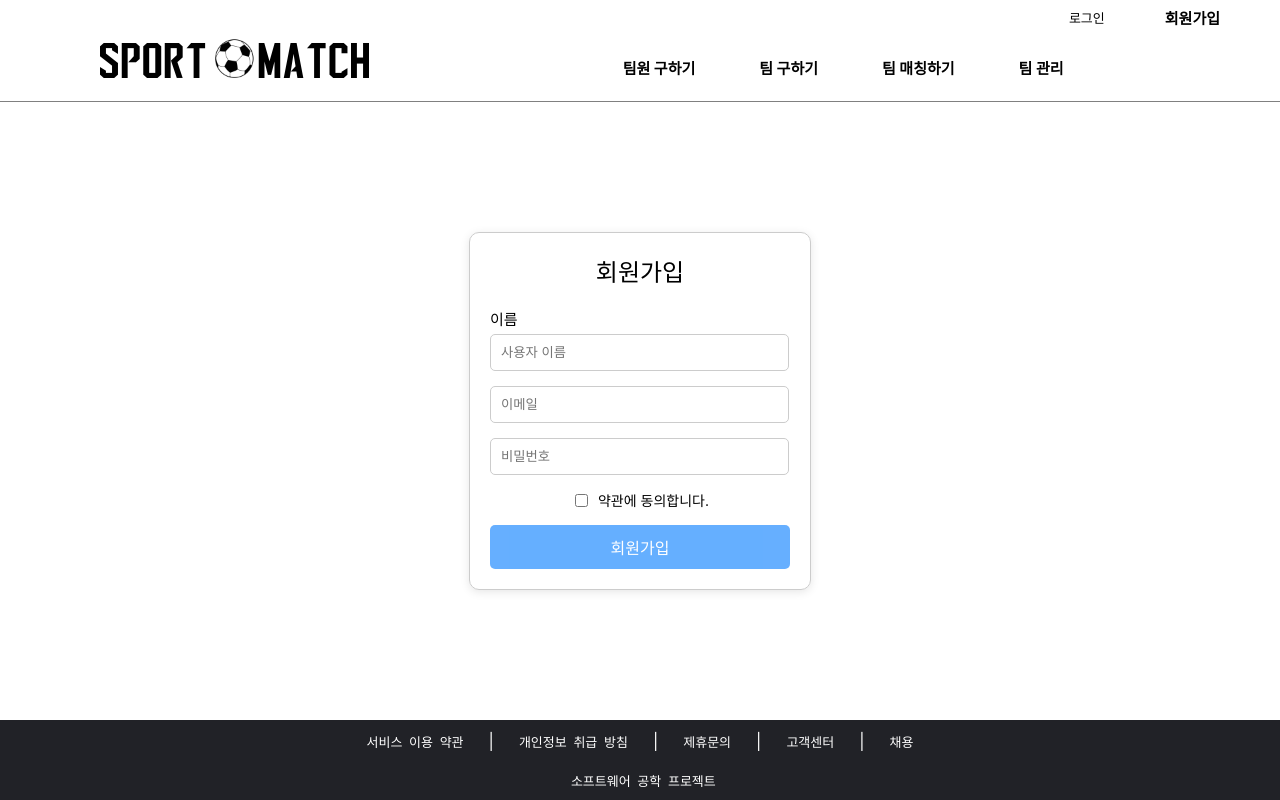
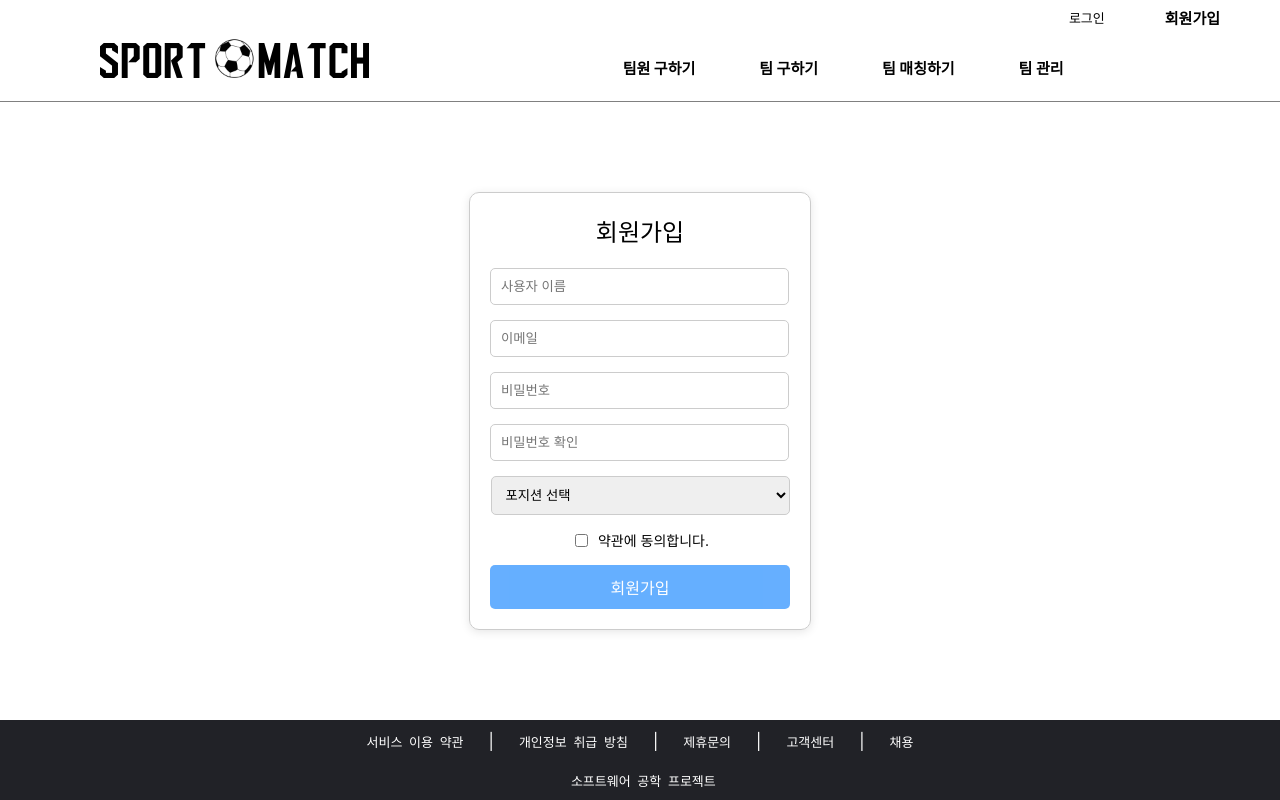
Before and after one commit to SW-Engneering/SW-client, a React (Create React App) app: page /signup in a window 1280 px wide. Built offline with nearby package versions, Linux system fonts and the light colour scheme.

Commit message:
feat 회원가입창 완성

```diff
--- a/src/component/layout/Header.js
+++ b/src/component/layout/Header.js
@@ -1,8 +1,10 @@
 import styled from 'styled-components';
-import { Link, useLocation } from 'react-router-dom';
+import { Link, useLocation, useNavigate } from 'react-router-dom';
 import React, { useEffect, useState } from 'react';
+import Cookies from 'js-cookie';
 
 export default function Header() {
+    const navigate = useNavigate();
     const location = useLocation();
     const [id, setId] = useState(null);
 
@@ -15,12 +17,20 @@ export default function Header() {
         setId(ocidFromUrl ? ocidFromUrl : null);
     }, [location]);
 
+    const handleLogout = () => {
+        // 로그아웃 처리
+        Cookies.remove('userId');
+        setId(null); // id를 null로 설정하여 메뉴 업데이트
+        navigate('/');
+    };
+
     const guestMenu = [
         { to: '/login', text: '로그인' },
         { to: '/signup', text: '회원가입' }
     ];
     const userMenu = [
-        { to: `/u/${id}/mypage`, text: `안녕하세요 ${id}님` }
+        { to: `/u/${id}/mypage`, text: `안녕하세요 ${id}님` },
+        { to: '/', text: '로그아웃', onClick: handleLogout }
     ];
 
     // id가 null이 아닐 때 userMenu를 사용하도록 수정
@@ -29,9 +39,14 @@ export default function Header() {
     return (
         <Container>
             {menuItems.map((item) => (
-                <NaviMenu key={item.to} to={item.to} active={location.pathname === item.to}>
-                    <NaviText>{item.text}</NaviText>
-                </NaviMenu>
+        <NaviMenu
+            key={item.to}
+            to={item.to}
+            active={location.pathname === item.to}
+            onClick={item.onClick ? (e) => { e.preventDefault(); item.onClick(); } : undefined}
+        >
+            <NaviText>{item.text}</NaviText>
+        </NaviMenu>
             ))}
         </Container>
     );
--- a/src/component/page/01_Login.js
+++ b/src/component/page/01_Login.js
@@ -24,14 +24,6 @@ export default function Login() {
         setUserState(true);
         navigate(`/u/${id}`);
         console.log("로그인 시도:", { id, password });
-    };
-
-    const handleLogout = () => {
-        // 로그아웃 처리
-        Cookies.remove('userId');
-        setUserState(false);
-        setId('');
-        setPassword('');
     };
 
     return (
--- a/src/component/page/01_Signup.js
+++ b/src/component/page/01_Signup.js
@@ -5,18 +5,22 @@ export default function Signup() {
     const [username, setUsername] = useState("");
     const [email, setEmail] = useState("");
     const [password, setPassword] = useState("");
+    const [passwordverify, setPasswordverify] = useState("");
     const [termsAccepted, setTermsAccepted] = useState(false);
+    const [position, setPosition] = useState("");
 
     const handleSignup = () => {
         // 회원가입 처리 로직을 여기에 추가
-        console.log("회원가입 시도:", { username, email, password });
+        console.log("회원가입 시도:", { username, email, password, position });
     };
+
+    const isPasswordMatch = password === passwordverify;
+    const isFormValid = username && email && password && passwordverify && termsAccepted && isPasswordMatch && position;
 
     return (
         <Container>
             <SignupContainer>회원가입</SignupContainer>
             <InputContainer>
-            <TypeContainer>이름</TypeContainer>
                 <UsernameInput
                     type="text"
                     value={username}
@@ -38,8 +42,47 @@ export default function Signup() {
                     value={password}
                     placeholder="비밀번호"
                     onChange={(e) => setPassword(e.target.value)}
+                    onPaste={(e) => e.preventDefault()}
+                    onCopy={(e) => e.preventDefault()}
                 />
             </InputContainer>
+            <VerifyInputContainer>
+                <PasswordInput
+                    type="password"
+                    value={passwordverify}
+                    placeholder="비밀번호 확인"
+                    onChange={(e) => setPasswordverify(e.target.value)}
+                    onPaste={(e) => e.preventDefault()}
+                    onCopy={(e) => e.preventDefault()}
+                />
+            </VerifyInputContainer>
+            <VerifyContainer>
+                {password && passwordverify && (
+                    isPasswordMatch ? (
+                        <Message success>비밀번호가 일치합니다.</Message>
+                    ) : (
+                        <Message error>비밀번호가 일치하지 않습니다.</Message>
+                    )
+                )}
+            </VerifyContainer>
+            <PosSelect value={position} onChange={(e) => setPosition(e.target.value)}>
+                <option value="">포지션 선택</option>
+                <option value="CF">중앙 공격수(CF)</option>
+                <option value="LWF">좌측 윙 포워드(LWF)</option>
+                <option value="SS">세컨드 스트라이커(SS)</option>
+                <option value="AM">공격형 미드필더(AM)</option>
+                <option value="RWF">우측 윙 포워드(RWF)</option>
+                <option value="LM">좌측 측면 미드필더(LM)</option>
+                <option value="CM">중앙 미드필더(CM)</option>
+                <option value="RM">우측 측면 미드필더(RM)</option>
+                <option value="DM">수비형 미드필더(DM)</option>
+                <option value="LWB">좌측 윙백(LWB)</option>
+                <option value="RWB">우측 윙백(RWB)</option>
+                <option value="LB">좌측 풀백(LB)</option>
+                <option value="CB">중앙 수비수(CB)</option>
+                <option value="RB">우측풀백(RB)</option>
+                <option value="GK">골키퍼(GK)</option>
+            </PosSelect>
             <TermsContainer>
                 <Checkbox
                     type="checkbox"
@@ -52,7 +95,7 @@ export default function Signup() {
             </TermsContainer>
             <SignupButton
                 onClick={handleSignup}
-                disabled={!termsAccepted}
+                disabled={!isFormValid}
             >
                 회원가입
             </SignupButton>
@@ -73,12 +116,6 @@ const Container = styled.div`
     box-shadow: 0 2px 10px rgba(0, 0, 0, 0.1);
 `;
 
-const TypeContainer = styled.div`
-    font-size: 15px;
-    color:black;
-    margin-bottom : 5px;
-`;
-
 const SignupContainer = styled.div`
     font-size: 24px;
     margin-bottom: 20px;
@@ -88,7 +125,9 @@ const InputContainer = styled.div`
     width: 100%;
     margin-bottom: 15px;
 `;
-
+const VerifyInputContainer = styled.div`
+    width:100%;
+`;
 const UsernameInput = styled.input`
     width: calc(100% - 1px);
     padding: 10px;
@@ -113,10 +152,29 @@ const PasswordInput = styled.input`
     box-sizing: border-box;
 `;
 
+const VerifyContainer = styled.div`
+    width: 100%;
+    margin : 7.5px 0;
+`;
+
+const Message = styled.div`
+    color: ${({ success }) => (success ? 'green' : 'red')};
+    font-size: 14px;
+`;
+
 const TermsContainer = styled.div`
     display: flex;
     align-items: center;
     margin-bottom: 15px;
+`;
+
+const PosSelect = styled.select`
+    width: calc(100% - 1px);
+    padding: 10px;
+    border: 1px solid #ccc;
+    border-radius: 5px;
+    box-sizing: border-box;
+    margin-bottom:15px;
 `;
 
 const Checkbox = styled.input`
```
